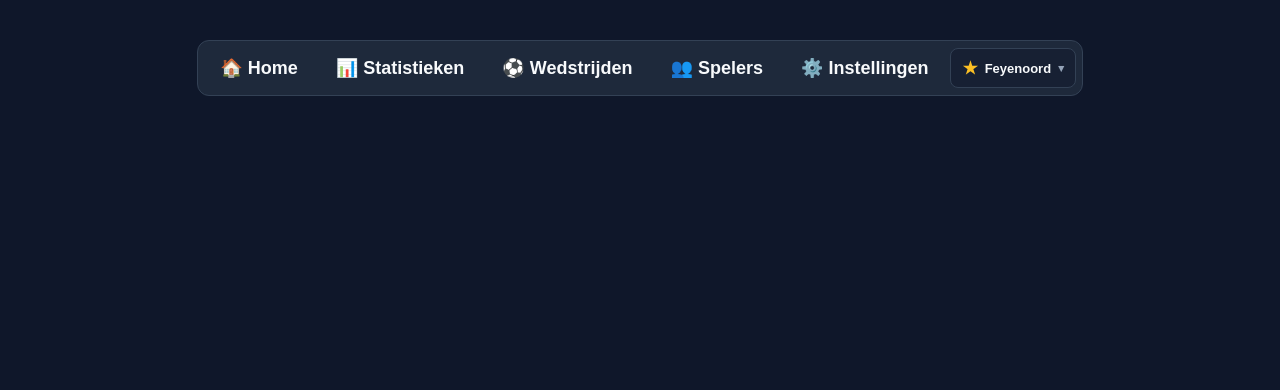
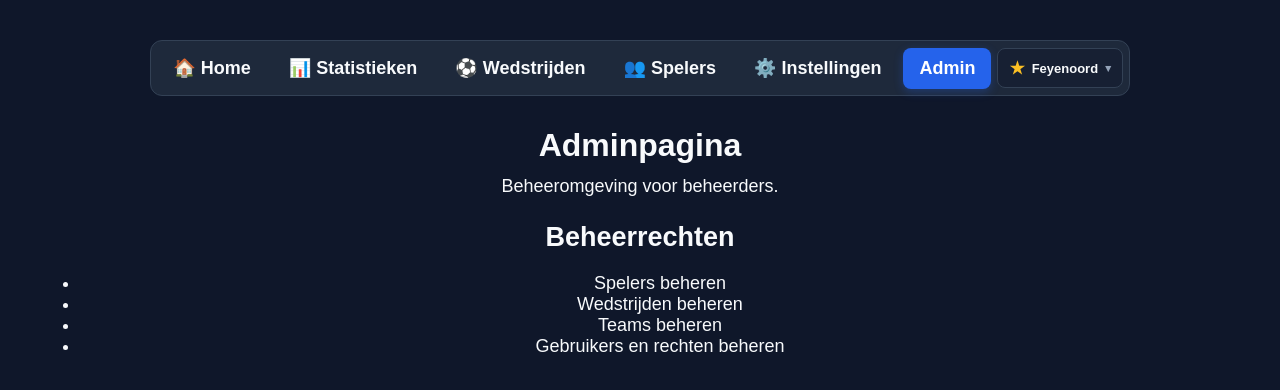
Before and after one commit to Ryan050409/simpel-design, a React (Vite) app: page /admin in a window 1280 px wide. Shown: the top 390 px of the page. Built offline with nearby package versions, Linux system fonts and the light colour scheme.

Commit message:
bezig met adminpagina toevoegen

```diff
--- /dev/null
+++ b/src/AdminPage.tsx
@@ -0,0 +1,53 @@
+
+import type { UserRole, Permission } from "./permissions";
+import {
+  ROLE_PERMISSIONS,
+  canAccessAdminPage,
+} from "./permissions";
+
+type AdminPageProps = {
+  role: UserRole;
+};
+
+const PERMISSION_LABELS: Record<Permission, string> = {
+  "players.manage": "Spelers beheren",
+  "matches.manage": "Wedstrijden beheren",
+  "teams.manage": "Teams beheren",
+  "users.manage": "Gebruikers en rechten beheren",
+};
+
+export default function AdminPage({ role }: AdminPageProps) {
+  if (!canAccessAdminPage(role)) {
+    return (
+      <main className="page-container">
+        <h1>Geen toegang</h1>
+        <p>Je hebt geen toestemming om deze pagina te bekijken.</p>
+      </main>
+    );
+  }
+
+  const permissions = ROLE_PERMISSIONS[role];
+
+  return (
+    <main className="page-container">
+      <h1>Adminpagina</h1>
+      <p>Beheeromgeving voor beheerders.</p>
+
+      <section aria-labelledby="admin-permissions-title">
+        <h2 id="admin-permissions-title">Beheerrechten</h2>
+
+        {permissions.length > 0 ? (
+          <ul>
+            {permissions.map((permission) => (
+              <li key={permission}>
+                {PERMISSION_LABELS[permission]}
+              </li>
+            ))}
+          </ul>
+        ) : (
+          <p>Deze gebruiker heeft geen beheerrechten.</p>
+        )}
+      </section>
+    </main>
+  );
+}
--- a/src/App.tsx
+++ b/src/App.tsx
@@ -7,6 +7,9 @@ import Dashboard from "./Dashboard.tsx";
 import MatchesPage from "./MatchesPage.tsx";
 import SettingsPage from "./SettingsPage.tsx";
 import HomePage from "./HomePage";
+
+import AdminPage from "./AdminPage";
+import { DEMO_USER } from "./demoUser";
 
 import type { Player, Match, Team } from "./types.ts";
 
@@ -37,13 +40,9 @@ const seedTeams: Team[] = [
   { id: 18, name: "Willem II" },
 ];
 
-const firstNames = [
-  "Lucas"
-];
+const firstNames = ["Lucas"];
 
-const lastNames = [
-  "Jansen"
-];
+const lastNames = ["Jansen"];
 
 const positions = [
   "Keeper",
@@ -77,12 +76,12 @@ const lastname = lastNames[playerIndex];
 
       if (positions[i] === "Keeper") {
         rating = 6.8 + ((teamIndex + i) % 12) / 10;
-        tackles = 4 + teamIndex % 5;
-        interceptions = 3 + teamIndex % 4;
-        blocks = 2 + teamIndex % 3;
-        clearances = 8 + teamIndex % 7;
-        duelsWon = 5 + teamIndex % 6;
-        fouls = 1 + teamIndex % 3;
+        tackles = 4 + (teamIndex % 5);
+        interceptions = 3 + (teamIndex % 4);
+        blocks = 2 + (teamIndex % 3);
+        clearances = 8 + (teamIndex % 7);
+        duelsWon = 5 + (teamIndex % 6);
+        fouls = 1 + (teamIndex % 3);
       }
 
       if (positions[i] === "Verdediger") {
@@ -121,7 +120,7 @@ const lastname = lastNames[playerIndex];
         rating = 7.0 + ((teamIndex + i) % 12) / 10;
       }
 
-      const minutesplayed = matches * 60 + ((teamIndex + i) * 13);
+      const minutesplayed = matches * 60 + (teamIndex + i) * 13;
 
       players.push({
         id: 1000 + team.id * 10 + i,
@@ -168,15 +167,14 @@ const lastname = lastNames[playerIndex];
 
 const seedPlayers = createSeedPlayers();
 
-const seedMatches: Match[] = [
-];
+const seedMatches: Match[] = [];
 
 function App() {
   const [team, setTeam] = useState(() => {
     return localStorage.getItem("favoriteTeam") || "Feyenoord";
   });
   const [showTeamMenu, setShowTeamMenu] = useState(false);
-const favoriteMenuRef= useRef<HTMLDivElement>(null);
+  const favoriteMenuRef = useRef<HTMLDivElement>(null);
   useEffect(() => {
     if (!showTeamMenu) return;
 
@@ -270,8 +268,6 @@ useEffect(() => {
   return (
     <BrowserRouter>
       <div className={`app ${theme}`}>
-
-
         <nav className="nav">
           <NavLink to="/">🏠 Home</NavLink>
 
@@ -282,6 +278,13 @@ useEffect(() => {
           <NavLink to="/spelers">👥 Spelers</NavLink>
 
           <NavLink to="/instellingen">⚙️ Instellingen</NavLink>
+
+{DEMO_USER.role === "admin" && (
+  <NavLink to="/admin">
+    Admin
+  </NavLink>
+)}
+
 
           <div className="favorite-menu" ref={favoriteMenuRef}>
             <button
@@ -325,17 +328,11 @@ useEffect(() => {
           </div>
         </nav>
 
-
-
         <Routes>
           <Route
             path="/"
             element={
-              <HomePage
-                matches={matches}
-                playerList={playerList}
-                team={team}
-              />
+              <HomePage matches={matches} playerList={playerList} team={team} />
             }
           />
 
@@ -388,6 +385,10 @@ useEffect(() => {
               />
             }
           />
+          <Route
+          path="/admin"
+          element={<AdminPage role={DEMO_USER.role} />}
+          />
         </Routes>
       </div>
     </BrowserRouter>
--- /dev/null
+++ b/src/demoUser.ts
@@ -0,0 +1,14 @@
+
+import type { UserRole } from "./permissions";
+
+export type DemoUser = {
+  id: string;
+  displayName: string;
+  role: UserRole;
+};
+
+export const DEMO_USER: DemoUser = {
+  id: "demo-admin",
+  displayName: "Demo Admin",
+  role: "admin",
+};
--- /dev/null
+++ b/src/permissions.ts
@@ -0,0 +1,29 @@
+
+export type UserRole = "admin" | "player";
+
+export type Permission =
+  | "players.manage"
+  | "matches.manage"
+  | "teams.manage"
+  | "users.manage";
+
+export const ROLE_PERMISSIONS: Record<UserRole, Permission[]> = {
+  admin: [
+    "players.manage",
+    "matches.manage",
+    "teams.manage",
+    "users.manage",
+  ],
+  player: [],
+};
+
+export function hasPermission(
+  role: UserRole,
+  permission: Permission,
+): boolean {
+  return ROLE_PERMISSIONS[role].includes(permission);
+}
+
+export function canAccessAdminPage(role: UserRole): boolean {
+  return role === "admin";
+}
```
Lines whose indentation alone changed are shown as unchanged.
